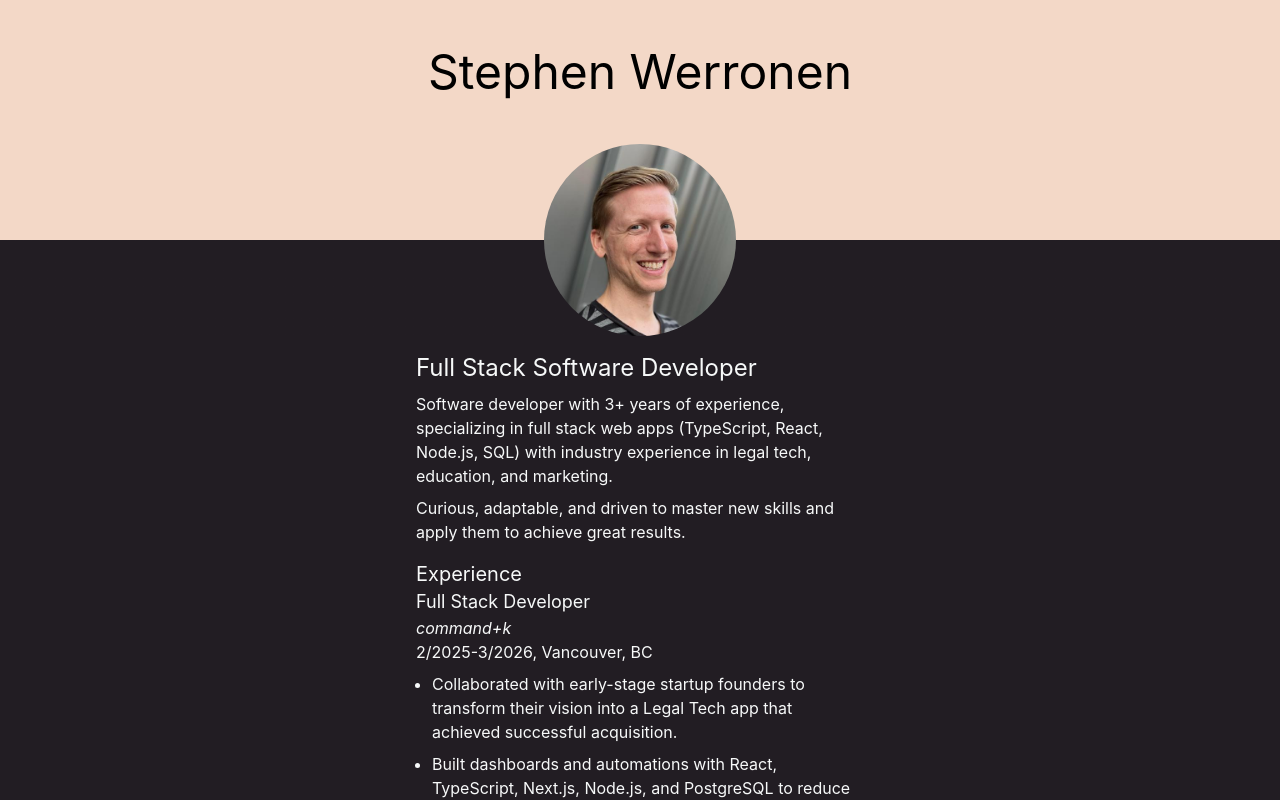
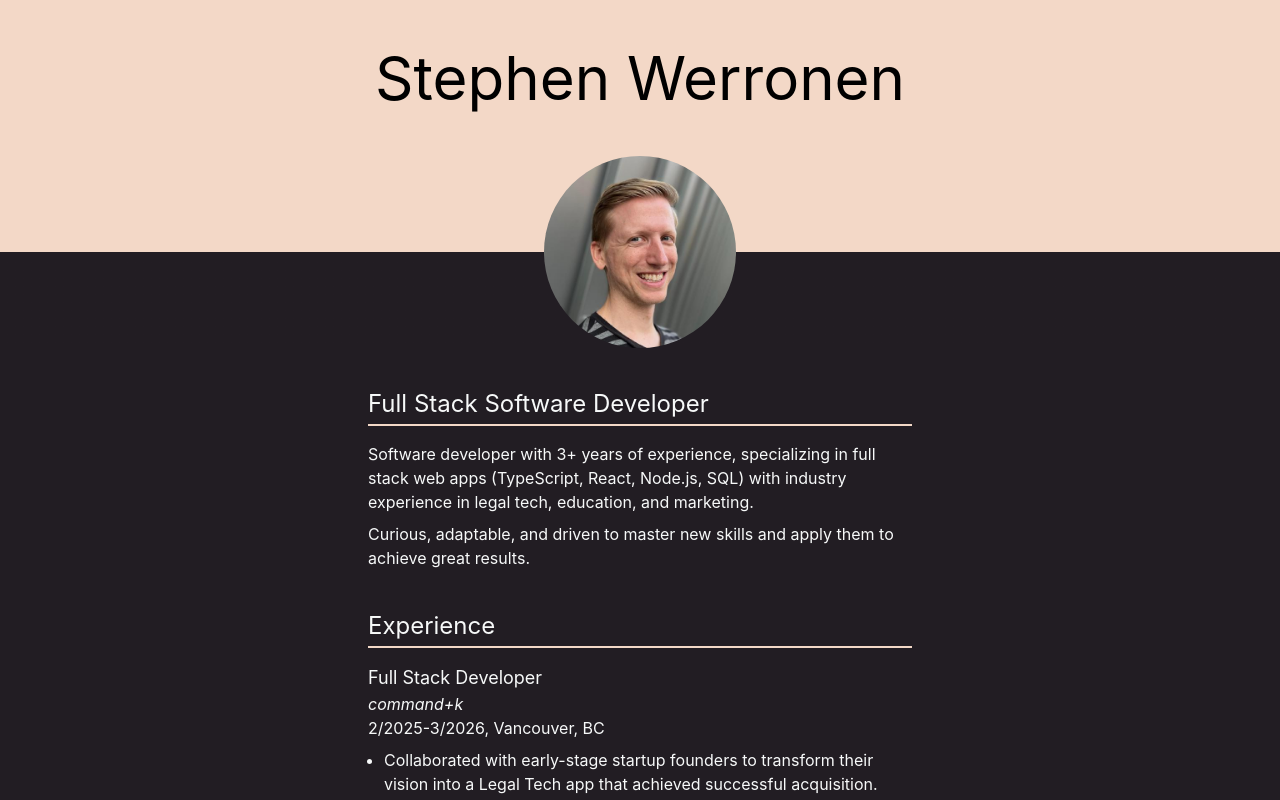
Before and after one commit to werronense/werronense.github.io, a React (Vite) app: page / in a window 1280 px wide. Shown: the top 800 px of the page. Built offline with nearby package versions, Linux system fonts and the light colour scheme.

Commit message:
Update home page styles

```diff
--- a/src/pages/home/Home.tsx
+++ b/src/pages/home/Home.tsx
@@ -4,12 +4,12 @@ import Hero from "./components/Hero";
 
 export default function Home() {
   return (
-    <main className="bg-night min-h-screen pb-4">
+    <main className="bg-night min-h-screen space-y-6 pb-8">
       <Hero />
-      <div className="max-w-md mx-auto">
+      <div className="max-w-lg lg:max-w-xl mx-auto px-4">
         <Bio />
       </div>
-      <div className="max-w-md mx-auto">
+      <div className="max-w-lg lg:max-w-xl mx-auto px-4">
         <Experience />
       </div>
     </main>
--- a/src/pages/home/components/Bio.tsx
+++ b/src/pages/home/components/Bio.tsx
@@ -2,7 +2,9 @@ export default function Bio() {
   return (
     <section className="text-pearl py-4">
       <div className="space-y-2">
-        <h2 className="text-2xl">Full Stack Software Developer</h2>
+        <h2 className="text-xl md:text-2xl border-b-2 border-b-peach mb-4 pb-1">
+          Full Stack Software Developer
+        </h2>
         <p>
           Software developer with 3+ years of experience, specializing in full
           stack web apps (TypeScript, React, Node.js, SQL) with industry
--- a/src/pages/home/components/Experience.tsx
+++ b/src/pages/home/components/Experience.tsx
@@ -4,7 +4,9 @@ import ExperienceItem from "./ExperienceItem";
 export default function Experience() {
   return (
     <section className="text-pearl">
-      <h2 className="text-xl">Experience</h2>
+      <h2 className="text-xl md:text-2xl border-b-2 border-b-peach mb-4 pb-1">
+        Experience
+      </h2>
       <div className="space-y-4">
         {experience.map((item, index) => (
           <ExperienceItem key={index} {...item} />
--- a/src/pages/home/components/Hero.tsx
+++ b/src/pages/home/components/Hero.tsx
@@ -2,9 +2,9 @@ import portrait from "../../../assets/stephen-werronen.jpg";
 
 export default function Hero() {
   return (
-    <>
+    <div>
       <div className="flex justify-center items-center py-12 bg-peach">
-        <h1 className="text-5xl">Stephen Werronen</h1>
+        <h1 className="text-4xl md:text-6xl">Stephen Werronen</h1>
       </div>
       <div className="bg-linear-to-b from-peach from-50% to-night to-50%">
         <img
@@ -13,6 +13,6 @@ export default function Hero() {
           className="rounded-full max-w-48 mx-auto"
         />
       </div>
-    </>
+    </div>
   );
 }
```
